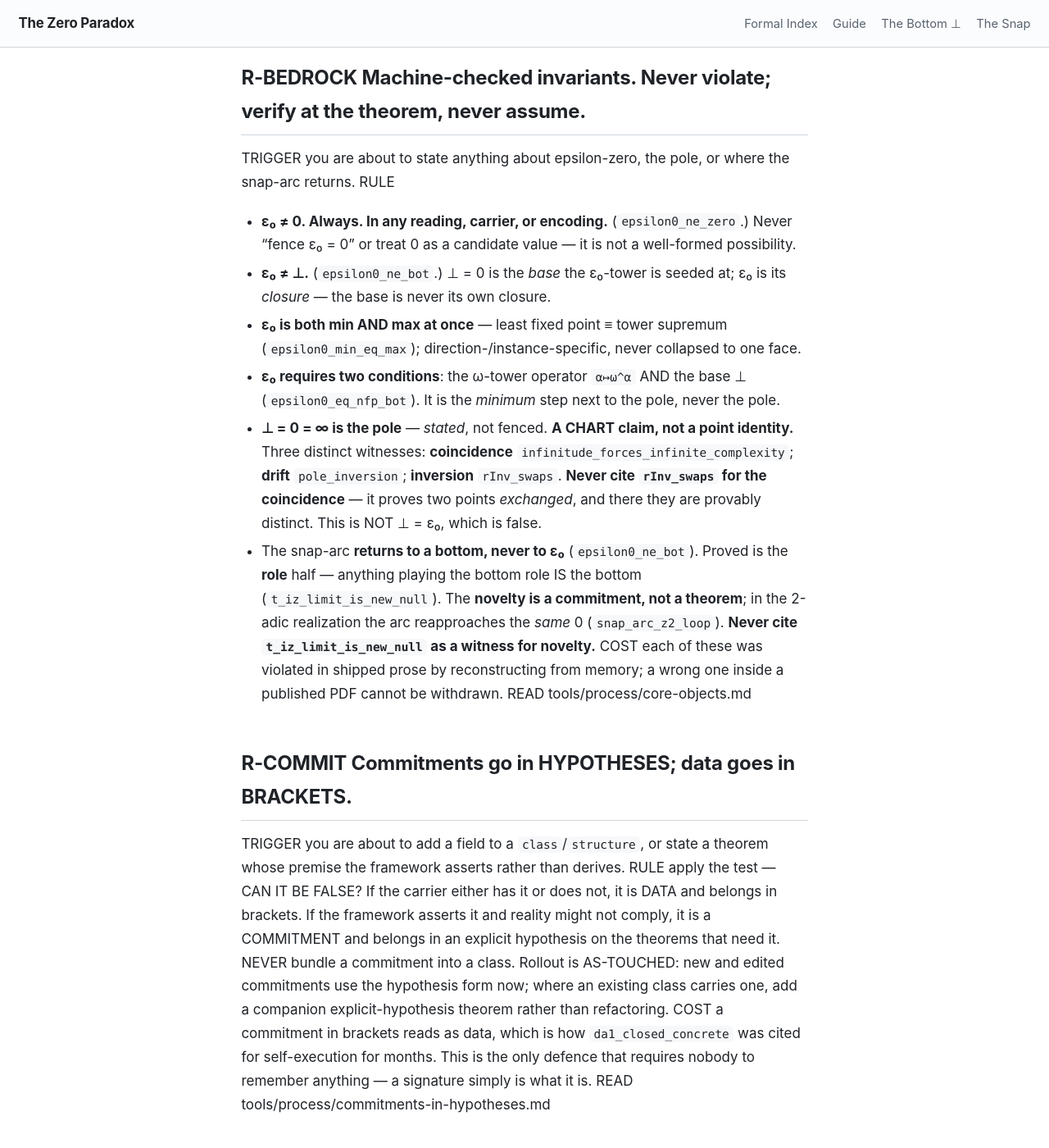
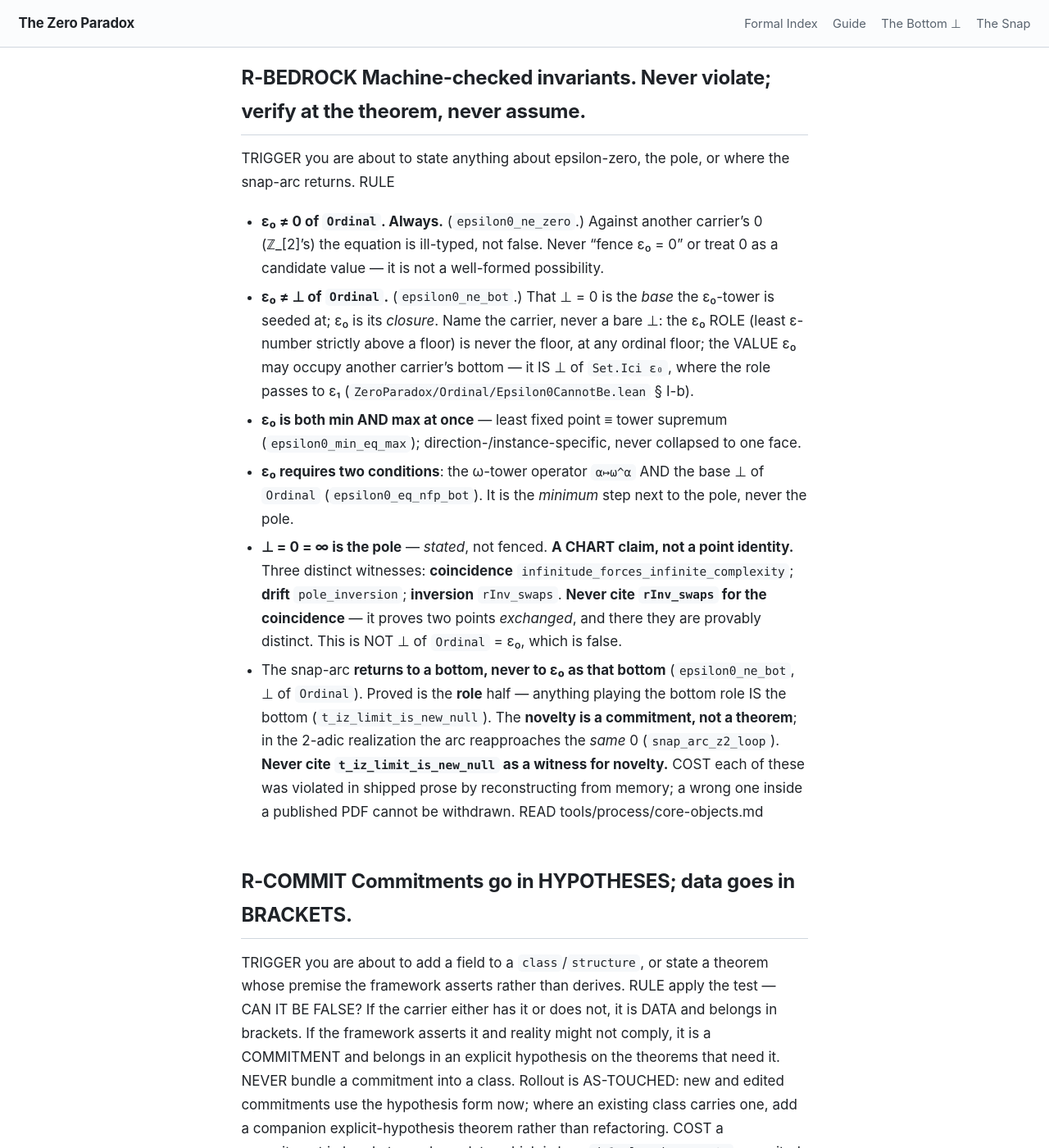
Before and after one commit to timbrigham/ZeroParadox, a Jekyll site: the page built from CLAUDE.md, in a window 1280 px wide and 1400 px high, scrolled down 8275 px. Shown: the whole window at 82% size. Built offline with Jekyll 4.4.1, drawn with Linux system fonts in a browser that asks for light colours; our own code applies the rules of GitHub Pages for plain Markdown files.

Commit message:
CLAUDE.md R-BEDROCK: scope eps0 invariants to the ordinal bottom; role vs value
epsilon0_ne_zero and epsilon0_ne_bot are statements in Ordinal. Name that
carrier at every site in R-BEDROCK; state that the cross-type 0 equation is
ill-typed; add the role/value split from Epsilon0CannotBe.lean section I-b
(the eps0 role is never the floor at any ordinal floor; the value eps0 is
bottom of Set.Ici eps0, where the role passes to eps1). Drop "the base is
never its own closure", false at a fixed-point seed. Tim-approved 2026-10-04.

Co-Authored-By: Claude Opus 5.5 (1M context) <noreply@anthropic.com>
Claude-Session: https://claude.ai/code/session_01M7PxaZmdYwacRczCRPuVWC

```diff
--- a/CLAUDE.md
+++ b/CLAUDE.md
@@ -254,12 +254,12 @@ READ     tools/process/core-objects.md
 TRIGGER  you are about to state anything about epsilon-zero, the pole, or where the snap-arc
          returns.
 RULE
-- **ε₀ ≠ 0. Always. In any reading, carrier, or encoding.** (`epsilon0_ne_zero`.) Never "fence ε₀ = 0" or treat 0 as a candidate value — it is not a well-formed possibility.
-- **ε₀ ≠ ⊥.** (`epsilon0_ne_bot`.) ⊥ = 0 is the *base* the ε₀-tower is seeded at; ε₀ is its *closure* — the base is never its own closure.
+- **ε₀ ≠ 0 of `Ordinal`. Always.** (`epsilon0_ne_zero`.) Against another carrier's 0 (ℤ_[2]'s) the equation is ill-typed, not false. Never "fence ε₀ = 0" or treat 0 as a candidate value — it is not a well-formed possibility.
+- **ε₀ ≠ ⊥ of `Ordinal`.** (`epsilon0_ne_bot`.) That ⊥ = 0 is the *base* the ε₀-tower is seeded at; ε₀ is its *closure*. Name the carrier, never a bare ⊥: the ε₀ ROLE (least ε-number strictly above a floor) is never the floor, at any ordinal floor; the VALUE ε₀ may occupy another carrier's bottom — it IS ⊥ of `Set.Ici ε₀`, where the role passes to ε₁ (`ZeroParadox/Ordinal/Epsilon0CannotBe.lean` § I-b).
 - **ε₀ is both min AND max at once** — least fixed point ≡ tower supremum (`epsilon0_min_eq_max`); direction-/instance-specific, never collapsed to one face.
-- **ε₀ requires two conditions**: the ω-tower operator `α↦ω^α` AND the base ⊥ (`epsilon0_eq_nfp_bot`). It is the *minimum* step next to the pole, never the pole.
-- **⊥ = 0 = ∞ is the pole** — *stated*, not fenced. **A CHART claim, not a point identity.** Three distinct witnesses: **coincidence** `infinitude_forces_infinite_complexity`; **drift** `pole_inversion`; **inversion** `rInv_swaps`. **Never cite `rInv_swaps` for the coincidence** — it proves two points *exchanged*, and there they are provably distinct. This is NOT ⊥ = ε₀, which is false.
-- The snap-arc **returns to a bottom, never to ε₀** (`epsilon0_ne_bot`). Proved is the **role** half — anything playing the bottom role IS the bottom (`t_iz_limit_is_new_null`). The **novelty is a commitment, not a theorem**; in the 2-adic realization the arc reapproaches the *same* 0 (`snap_arc_z2_loop`). **Never cite `t_iz_limit_is_new_null` as a witness for novelty.**
+- **ε₀ requires two conditions**: the ω-tower operator `α↦ω^α` AND the base ⊥ of `Ordinal` (`epsilon0_eq_nfp_bot`). It is the *minimum* step next to the pole, never the pole.
+- **⊥ = 0 = ∞ is the pole** — *stated*, not fenced. **A CHART claim, not a point identity.** Three distinct witnesses: **coincidence** `infinitude_forces_infinite_complexity`; **drift** `pole_inversion`; **inversion** `rInv_swaps`. **Never cite `rInv_swaps` for the coincidence** — it proves two points *exchanged*, and there they are provably distinct. This is NOT ⊥ of `Ordinal` = ε₀, which is false.
+- The snap-arc **returns to a bottom, never to ε₀ as that bottom** (`epsilon0_ne_bot`, ⊥ of `Ordinal`). Proved is the **role** half — anything playing the bottom role IS the bottom (`t_iz_limit_is_new_null`). The **novelty is a commitment, not a theorem**; in the 2-adic realization the arc reapproaches the *same* 0 (`snap_arc_z2_loop`). **Never cite `t_iz_limit_is_new_null` as a witness for novelty.**
 COST     each of these was violated in shipped prose by reconstructing from memory; a wrong one
          inside a published PDF cannot be withdrawn.
 READ     tools/process/core-objects.md
```
